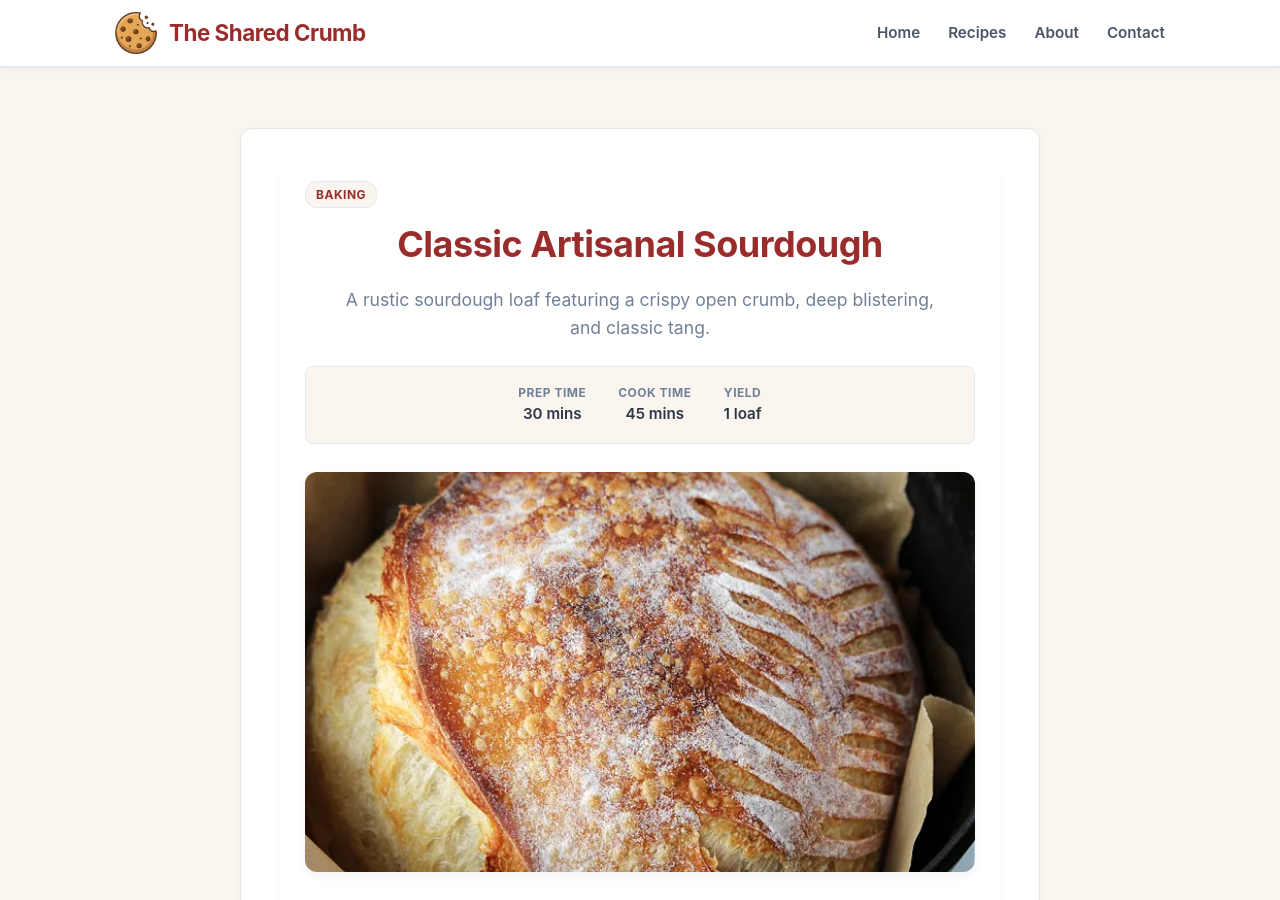
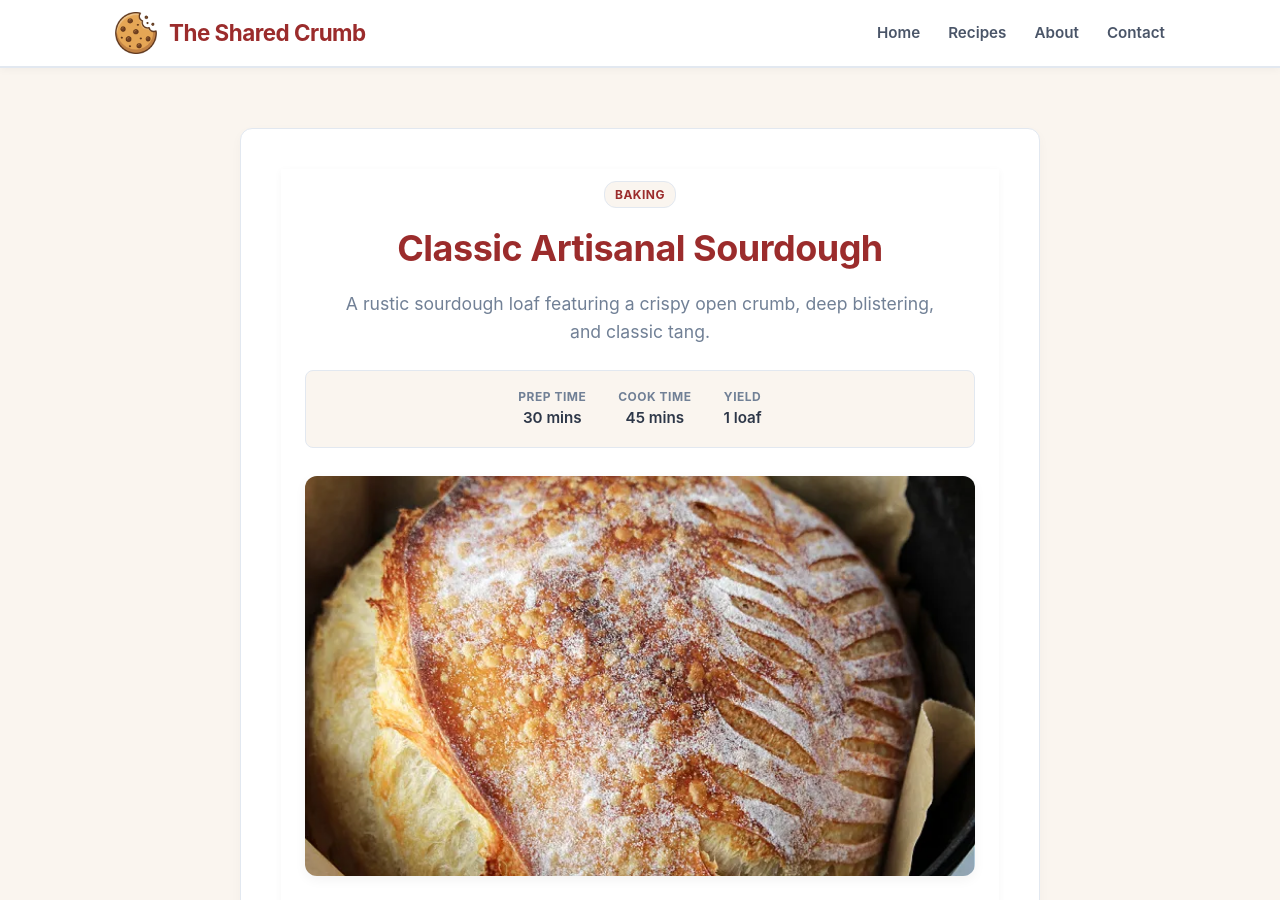
Before and after one commit to TheSharedCrumb/TheSharedCrumb, a Jekyll site: the page built from _recipes/test-sourdough.md, in a window 1280 px wide and 900 px high. Built offline with Jekyll 4.4.1, drawn with Linux system fonts in a browser that asks for light colours.

Commit message:
Refactor comments and improve HTML structure

```diff
--- a/_layouts/recipe.html
+++ b/_layouts/recipe.html
@@ -7,8 +7,10 @@ layout: default
 
       <!-- Text & Meta Column -->
       <div class="recipe-header-text">
+
+        {% comment %} Centered Category Badges {% endcomment %}
         {% if page.category %}
-          <div class="recipe-category-badges">
+          <div class="recipe-category-badges recipe-category-badges-center">
             {% for cat in page.category %}
               <a href="{{ '/recipes.html' | relative_url }}?category={{ cat | slugify }}" class="recipe-category-badge recipe-category-link">
                 {{ cat }}
@@ -45,7 +47,7 @@ layout: default
         </div>
       </div>
 
-      <!-- Compact Square Image (Moves to the Right Column on Print) -->
+      <!-- Compact Square Image (Moves to Right Column on Print) -->
       {% if page.image %}
         <div class="recipe-image-container">
           <img src="{{ page.image | relative_url }}" alt="{{ page.title }}">
@@ -54,7 +56,7 @@ layout: default
 
     </header>
 
-    <!-- Print Recipe Action Button -->
+    <!-- Print Recipe Action Button (Positioned directly above the main image area) -->
     <div class="recipe-actions">
       <button onclick="window.print()" class="print-btn">
         🖨️ Print Recipe
@@ -67,6 +69,7 @@ layout: default
   </article>
 </div>
 
+<!-- Interactive Ingredient Checkboxes Script -->
 <script>
   document.addEventListener('DOMContentLoaded', () => {
     const ingredientLists = document.querySelectorAll('.recipe-body ul');
```
